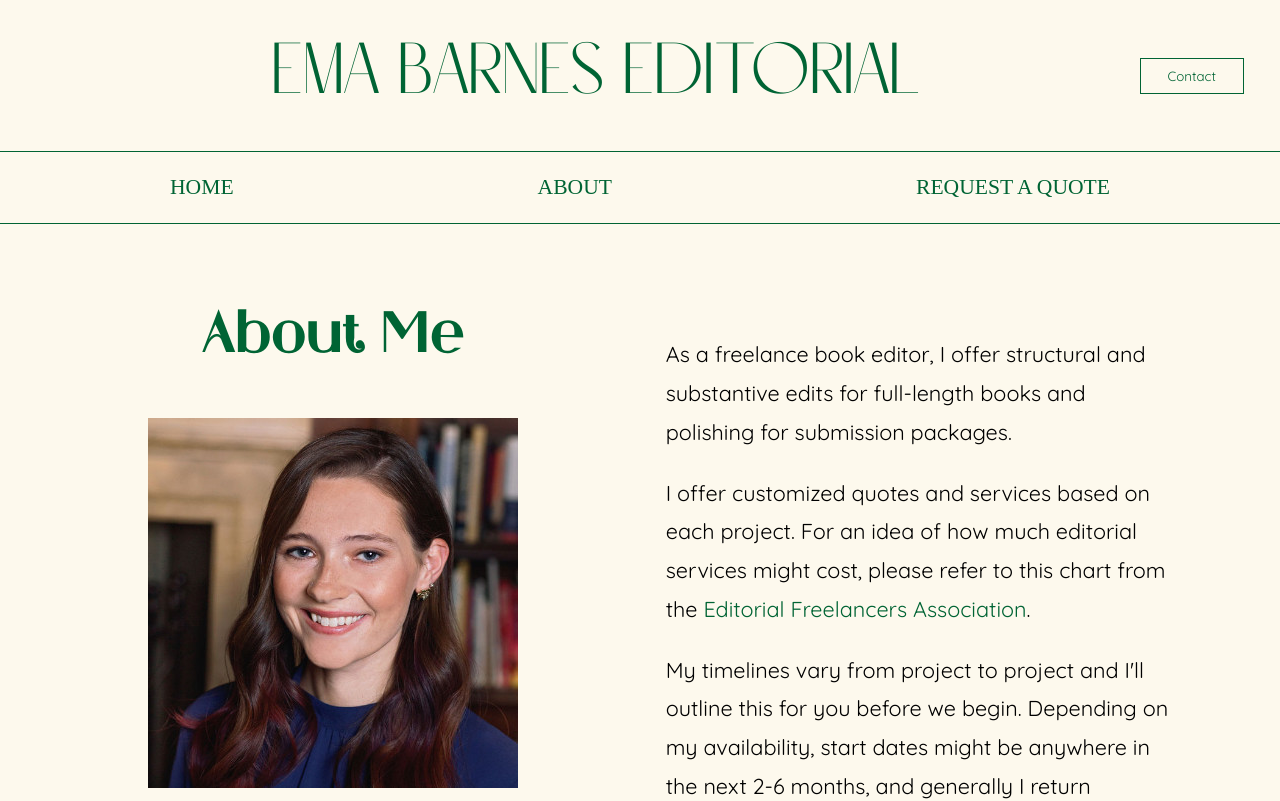
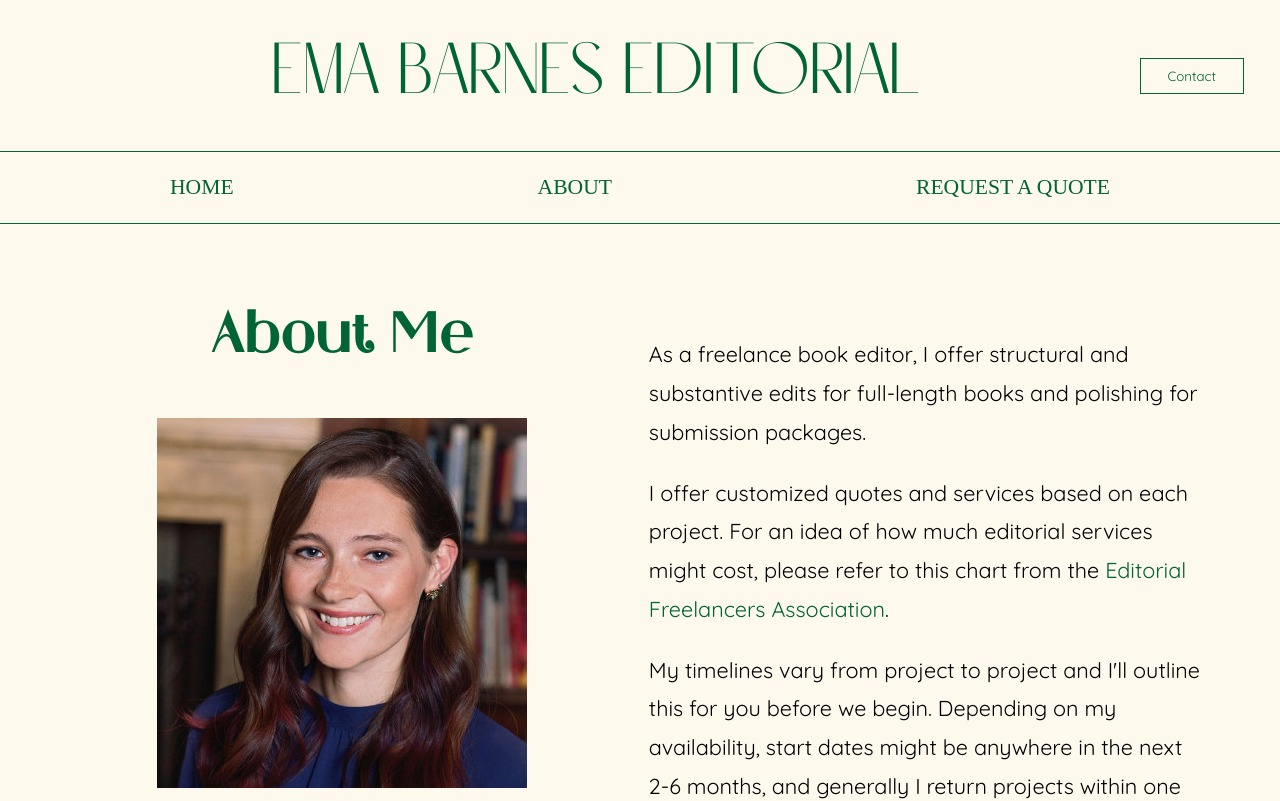
Before and after one commit to JLPinthecity/ema-barnes-website, a Next.js app: page /about in a window 1280 px wide. Shown: the top 801 px of the page. Built offline with nearby package versions, Linux system fonts and the light colour scheme; a web font is replaced by a local one.

Commit message:
widen input fields and change padding

```diff
--- a/styles/About.module.css
+++ b/styles/About.module.css
@@ -25,7 +25,7 @@
 
 
 .right{
-    padding:3rem 3rem ;
+    padding:3rem 1rem ;
     font-family: 'Quicksand', sans-serif;    font-size: 1.2rem;
     line-height: 1.8;
     width: 100%;
--- a/styles/Contact.module.css
+++ b/styles/Contact.module.css
@@ -43,7 +43,7 @@
 
 .container input {
    padding: .5rem;
-   width: 15rem;
+   width: 20rem;
 }
 
 .container textarea{
```
